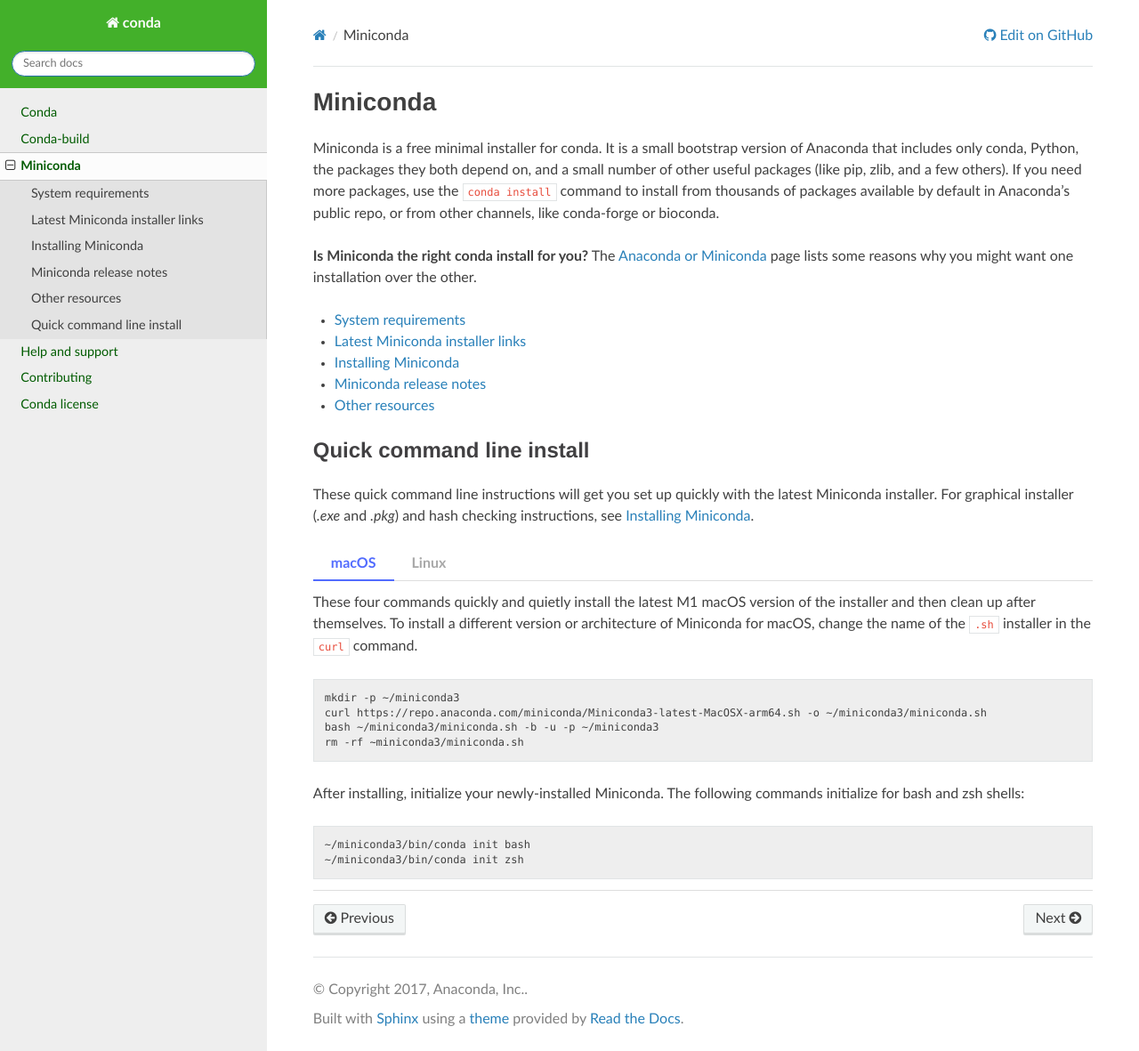
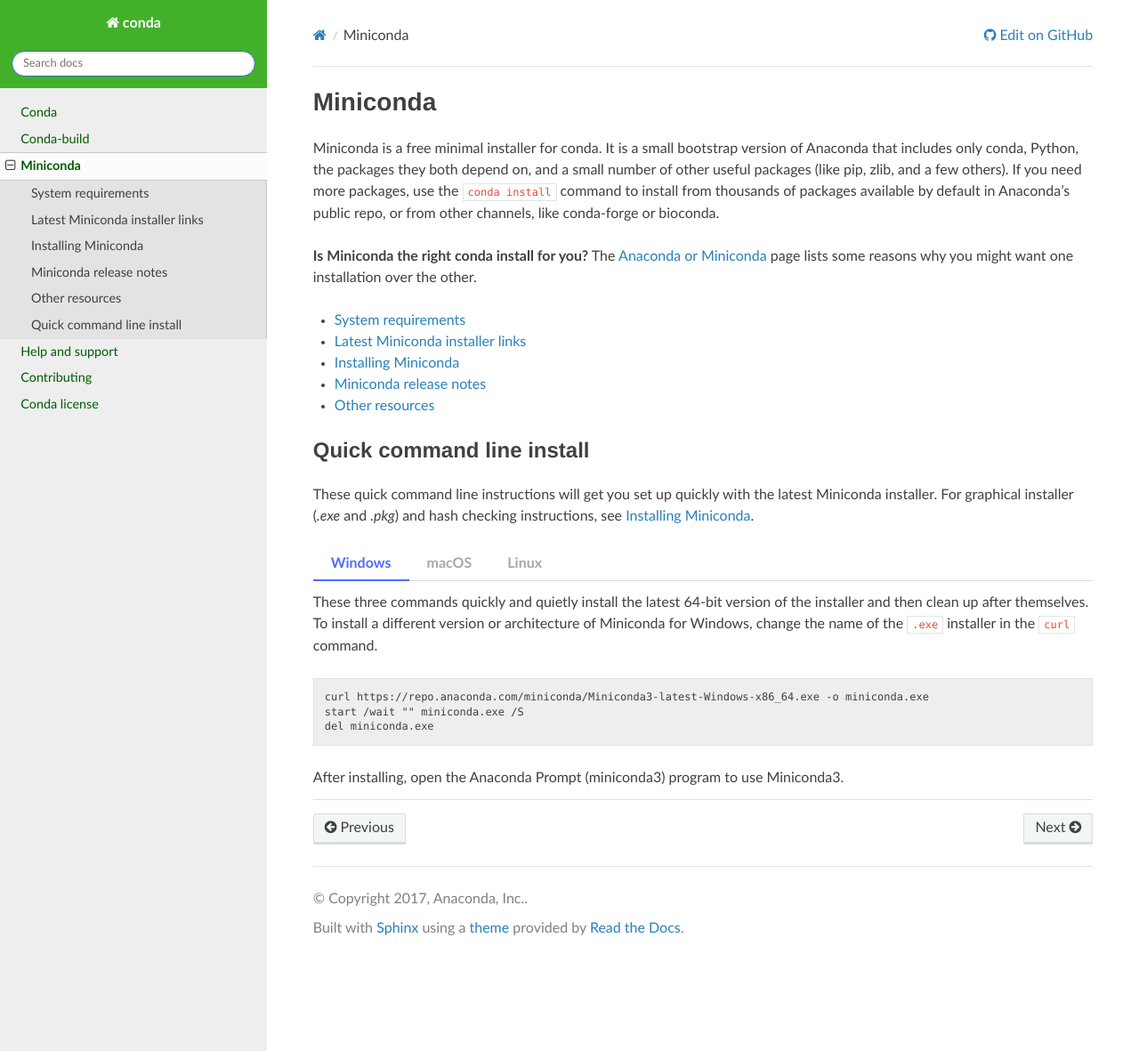
Before and after one commit to conda/conda-docs, a Sphinx documentation site: the page built from docs/source/miniconda.rst, in a window 1280 px wide and 1181 px high. Shown: the whole window at 89% size. Built offline with Sphinx 7.4.7 and the Read the Docs theme 2.0.0, drawn with Linux system fonts in a browser that asks for light colours.

Commit message:
Added Windows quickstart instructions

```diff
--- a/docs/source/miniconda.rst
+++ b/docs/source/miniconda.rst
@@ -23,6 +23,18 @@
 These quick command line instructions will get you set up quickly with the latest Miniconda installer. For graphical installer (`.exe` and `.pkg`) and hash checking instructions, see :doc:`Installing Miniconda <miniconda-install>`.
 
 .. tab-set::
+
+   .. tab-item:: Windows
+
+      These three commands quickly and quietly install the latest 64-bit version of the installer and then clean up after themselves. To install a different version or architecture of Miniconda for Windows, change the name of the ``.exe`` installer in the ``curl`` command.
+
+      .. code-block:: none
+
+         curl https://repo.anaconda.com/miniconda/Miniconda3-latest-Windows-x86_64.exe -o miniconda.exe
+         start /wait "" miniconda.exe /S
+         del miniconda.exe
+
+      After installing, open the Anaconda Prompt (miniconda3) program to use Miniconda3.
 
    .. tab-item:: macOS
 
```
